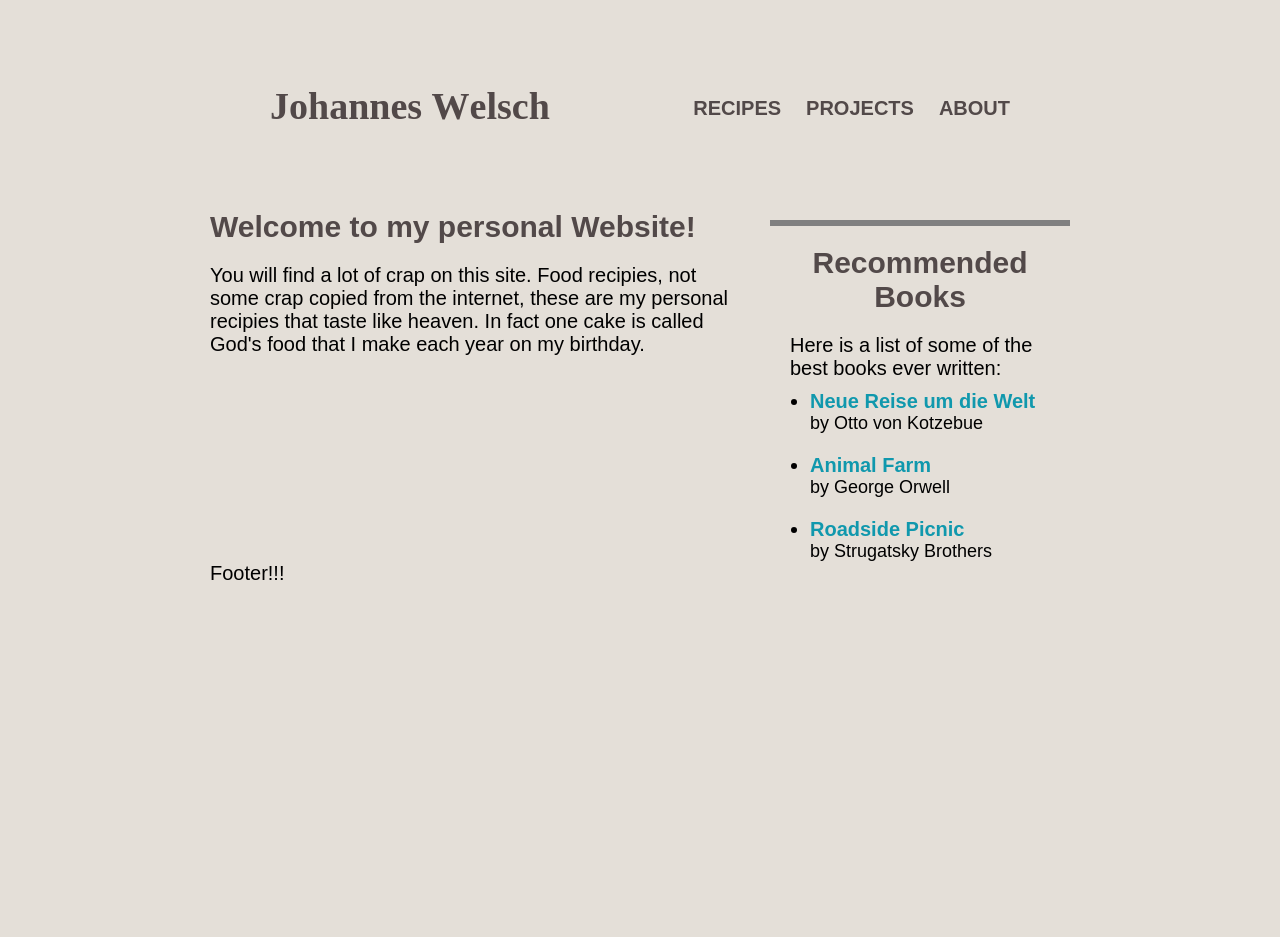
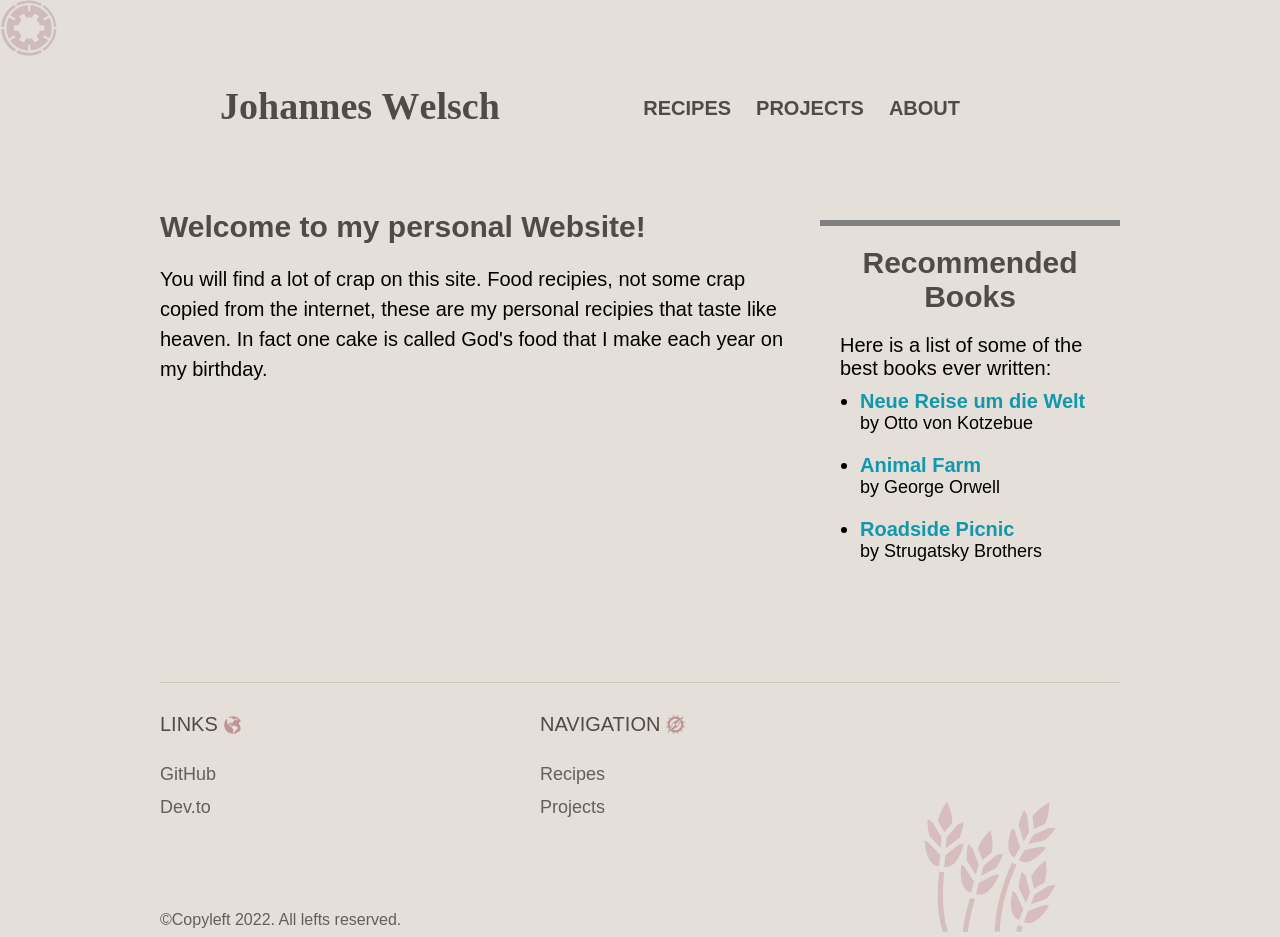
Before and after one commit to welschmoor/personal-website-next-js, a Next.js app: page / in a window 1280 px wide. Before the commit the page ends 800 px from the top, so only its background shows below. Built offline with nearby package versions, Linux system fonts and the light colour scheme.

Commit message:
finished footer

```diff
--- a/STYLES/styleGlobal.js
+++ b/STYLES/styleGlobal.js
@@ -87,6 +87,7 @@ export const darkTheme = {
   TEXT: {
     col1: "black",
     mainNav: "#524949",
+    fadedText: "hsl(0, 5.806451612903232%, 38.3921568627451%)",
   },
   MARGIN: {
     mar10: "10px",
@@ -94,8 +95,14 @@ export const darkTheme = {
   },
   MISC: {
     scrollbar: "#E4DFD8",
+    separator: "hsl(34.99999999999998, 18.181818181818198%, 77.05882352941177%)",
   },
   TIME: {
     zero2: "0.2s",
   },
+  ICON: {
+    wheat: "hsl(0, 23.882352941176484%, 79.33333333333333%)",
+    earth: "hsl(0, 23.882352941176484%, 66.33333333333333%)",
+    cogwheel: "hsl(0, 16.882352941176484%, 77.33333333333333%)",
+  }
 }
--- a/components/Footer/Footer.js
+++ b/components/Footer/Footer.js
@@ -1,19 +1,78 @@
+import Link from "next/link"
 import styled from "styled-components"
 
-
+import { GiEarthAmerica, GiWheat, GiCompass } from "react-icons/gi"
 
 
 const Footer = () => {
+  const todaysDate = new Date()
+  const year = todaysDate.getFullYear()
+
   return (
-    <FooterDiv>
-      Footer!!!
-    </FooterDiv>
+    <>
+      <FooterDiv>
+        <Left>
+          <FooterTitle>LINKS <EarthIcon /></FooterTitle>
+          <UL>
+            <li><A href="https://github.com/welschmoor" target="_blank" >GitHub</A></li>
+            <li><A href="https://dev.to/welschmoor/" target="_blank" >Dev.to</A></li>
+          </UL>
+        </Left>
+        <Right>
+          <FooterTitle>NAVIGATION <NavIcon /></FooterTitle>
+          <UL>
+            <li><Link href="/recipes" passHref><A>Recipes</A></Link></li>
+            <li><Link href="/projects" passHref><A>Projects</A></Link></li>
+
+          </UL>
+        </Right>
+        <WheatIcon />
+      </FooterDiv>
+      <Copyright>
+        ©Copyleft {year}. All lefts reserved.
+      </Copyright>
+    </>
   )
 }
 
 
-const FooterDiv = styled.footer`
-  transition: ${p => p.theme.TIME.zero2};
+const WheatIcon = styled(GiWheat)`
+  font-size: 7rem;
+  color: ${p => p.theme.ICON.wheat};
+  transform: translateY(90px);
+  display: block;
+`
+
+const EarthIcon = styled(GiEarthAmerica)`
+  font-size: 1rem;
+  color: ${p => p.theme.ICON.earth};
+  display: inline-block;
+  transform: translateY(2px);
+`
+
+const NavIcon = styled(GiCompass)`
+  font-size: 1.05rem;
+  color: ${p => p.theme.ICON.earth};
+  display: inline-block;
+  transform: translateY(1px);
+`
+
+const UL = styled.ul`
+  display: flex;
+  flex-direction: column;
+  gap: 10px;
+`
+
+const Left = styled.div`
+
+`
+const Right = styled.div`
+
+`
+
+const Copyright = styled.div`
+  font-size: 0.8rem;
+  color: ${p => p.theme.TEXT.fadedText};
   margin-left: ${p => p.theme.MARGIN.mar20};
   margin-right: ${p => p.theme.MARGIN.mar20};
 
@@ -23,4 +82,41 @@ const FooterDiv = styled.footer`
   }
 `
 
+const A = styled.a`
+  font-size: 0.9rem;
+  text-decoration: none;
+  color: ${p => p.theme.TEXT.fadedText};
+  &:hover {
+    text-decoration: underline;
+  }
+`
+
+const FooterTitle = styled.h2`
+  color: ${p => p.theme.TEXT.mainNav};
+  margin-bottom: 20px;
+  padding: 6px 0px;
+
+  display: flex;
+  gap: 5px;
+`
+
+const FooterDiv = styled.footer`
+  display: grid;
+  grid-template-columns: 1fr 1fr 200px;
+
+  padding-top: 24px;
+  padding-bottom: 64px;
+  margin-top: 120px;
+  border-top: 1px solid ${p => p.theme.MISC.separator};
+  transition: ${p => p.theme.TIME.zero2};
+  margin-left: ${p => p.theme.MARGIN.mar20};
+  margin-right: ${p => p.theme.MARGIN.mar20};
+
+  @media (max-width: 736px) {
+    grid-template-columns: 1fr 1fr 150px;
+    margin-left: ${p => p.theme.MARGIN.mar10};
+    margin-right: ${p => p.theme.MARGIN.mar10};
+  }
+`
+
 export default Footer
--- a/components/Header/Header.js
+++ b/components/Header/Header.js
@@ -2,10 +2,14 @@
 import Link from "next/link"
 import styled from "styled-components"
 import Navbar from "../Navbar/Navbar"
+import { GiCogLock } from "react-icons/gi"
+
+
 
 const Header = () => {
   return (
     <HeaderDiv>
+      <MenuIcon />
       <Link href="/" passHref>
         <JumpingTitle>
           <H1>J</H1>
@@ -29,6 +33,20 @@ const Header = () => {
     </HeaderDiv>
   )
 }
+
+const MenuIcon = styled(GiCogLock)`
+  color: ${p => p.theme.ICON.cogwheel};
+  cursor: pointer;
+  font-size: 3rem;
+  position: absolute;
+  top: -2px;
+  left: -1px;
+  transition: transform 0.2s;
+
+  &:active {
+    transform: rotate(40deg);
+  }
+`
 
 const HeaderDiv = styled.header`
   max-width: 900px;
--- a/components/Layout.js
+++ b/components/Layout.js
@@ -27,7 +27,7 @@ const LayoutWrapper = styled.div`
 `
 
 const LayoutContent = styled.div`
-  max-width: 900px;
+  max-width: 1000px;
   margin: 0 auto;
 `
 
--- a/package.json
+++ b/package.json
@@ -12,6 +12,7 @@
     "next": "12.0.10",
     "react": "17.0.2",
     "react-dom": "17.0.2",
+    "react-icons": "^4.3.1",
     "styled-components": "^5.3.3"
   },
   "devDependencies": {
--- a/pages/books.js
+++ b/pages/books.js
@@ -1,10 +1,13 @@
 
 // I don't use a backend, that's why I use an array here.
+
+import Head from "next/head"
 
 
 const Books = () => {
   return (
     <div>
+      <Head><title>Johannes Welsch - Books</title></Head>
       <div>List of books I've read in the last years</div>
       <div> - under construction 13. Feb. 2022</div>
     </div>
--- a/pages/index.js
+++ b/pages/index.js
@@ -14,7 +14,7 @@ const Hopepage = () => {
 
   return (
     <HomeGrid>
-      <Head><title>Johannes Welsch!</title></Head>
+      <Head><title>Johannes Welsch - Homepage</title></Head>
       <section>
         <Hometitle>Welcome to my personal Website!</Hometitle>
         <P>You will find a lot of crap on this site. Food recipies, not some crap copied from the internet, these are my personal recipies that taste like heaven. In fact one cake is called God's food that I make each year on my birthday.</P>
@@ -36,7 +36,7 @@ const HomeGrid = styled.div`
 `
 
 const P = styled.p`
-
+  line-height: 1.5;
 `
 
 const Text = styled.div`
--- a/pages/projects.js
+++ b/pages/projects.js
@@ -9,6 +9,7 @@ import YTClonePictureForGithub from "../static/YTClonePictureForGithub.jpg"
 import ExpenseTracker from "../static/ExpenseTracker.jpg"
 import memoryReact from "../static/memoryReact.jpg"
 import instapound from "../static/instapound.jpg"
+import Head from "next/head"
 
 
 const projects = [
@@ -22,6 +23,7 @@ const projects = [
 const Projects = () => {
   return (
     <ProjectsWrapper>
+      <Head><title>Johannes Welsch - Projects</title></Head>
       <HomeTitleCentered>Projects</HomeTitleCentered>
       <ProjectsMap>
         {projects.map(e => {
```
Also changed, not shown: pages/recipes.js (+21 -2 lines), static/memoryReact.jpg, 1 other file (tests, documents, lock files or other folders).
